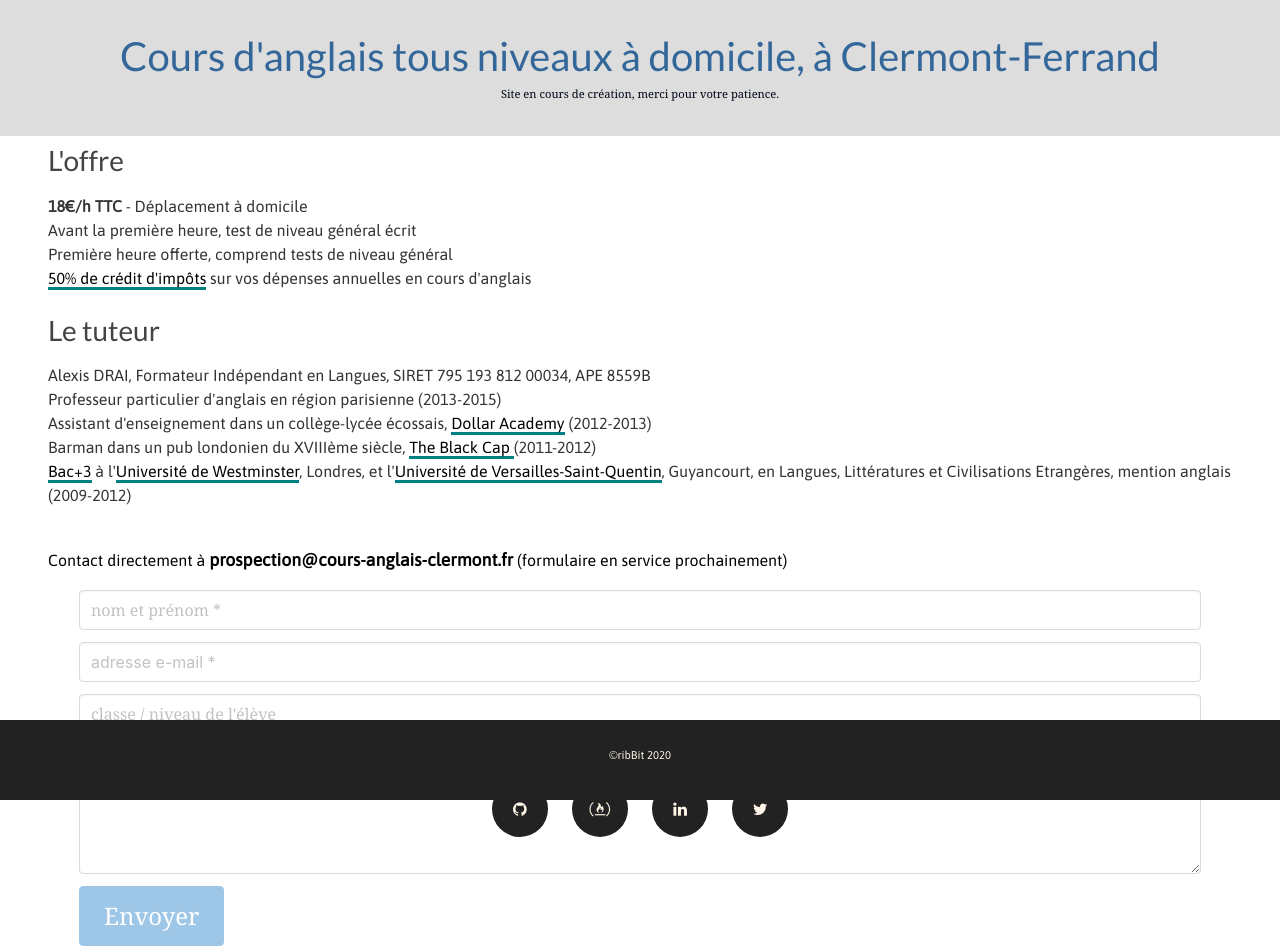
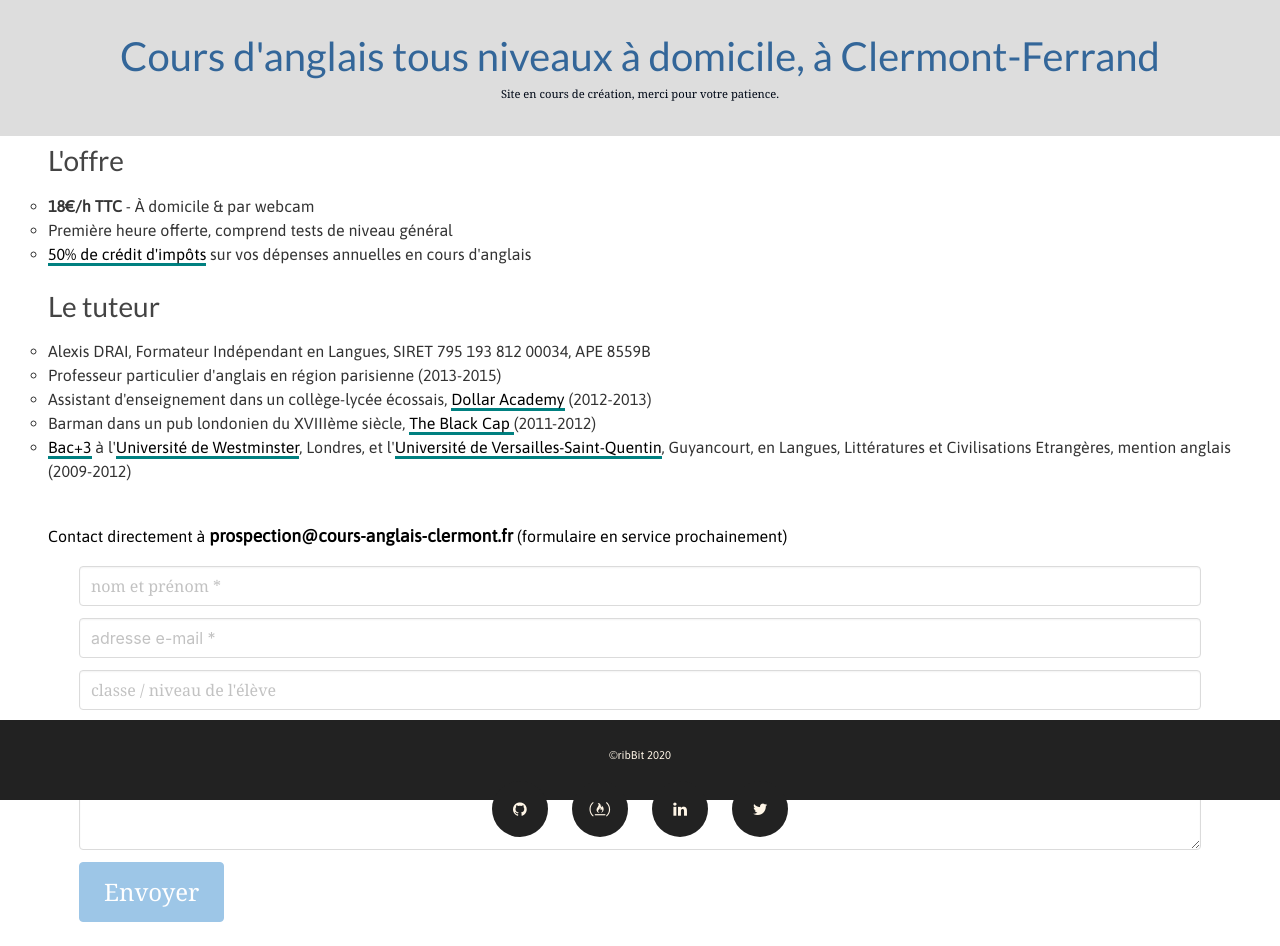
Before and after one commit to draialexis/cacf, an Angular app: page / in a window 1280 px wide. After the commit the page ends 922 px from the top, so only its background shows below. Built offline with nearby package versions, Linux system fonts and the light colour scheme.

Commit message:
fixed style in list, kinda. Clarified offer

```diff
--- a/src/app/app.component.html
+++ b/src/app/app.component.html
@@ -6,8 +6,7 @@
   <section>
     <h2>L'offre</h2>
     <ul>
-      <li><strong>18€/h TTC</strong> - Déplacement à domicile</li>
-      <li>Avant la première heure, test de niveau général écrit</li>
+      <li><strong>18€/h TTC</strong> - <span class="is-capitalized">à</span> domicile & par webcam</li>
       <li>Première heure offerte, comprend tests de niveau général</li>
       <li><a class="link" target="_blank"
              href="https://www.impots.gouv.fr/portail/particulier/emploi-domicile#:~:text=Le%20plafond%20de%20d%C3%A9penses%20retenues,domicile%20(case%207DQ%20de%20la">
--- a/src/styles.css
+++ b/src/styles.css
@@ -108,3 +108,7 @@ em {
   font-size: 110%;
   font-style: normal;
 }
+
+li {
+  list-style: circle !important;
+}
```
